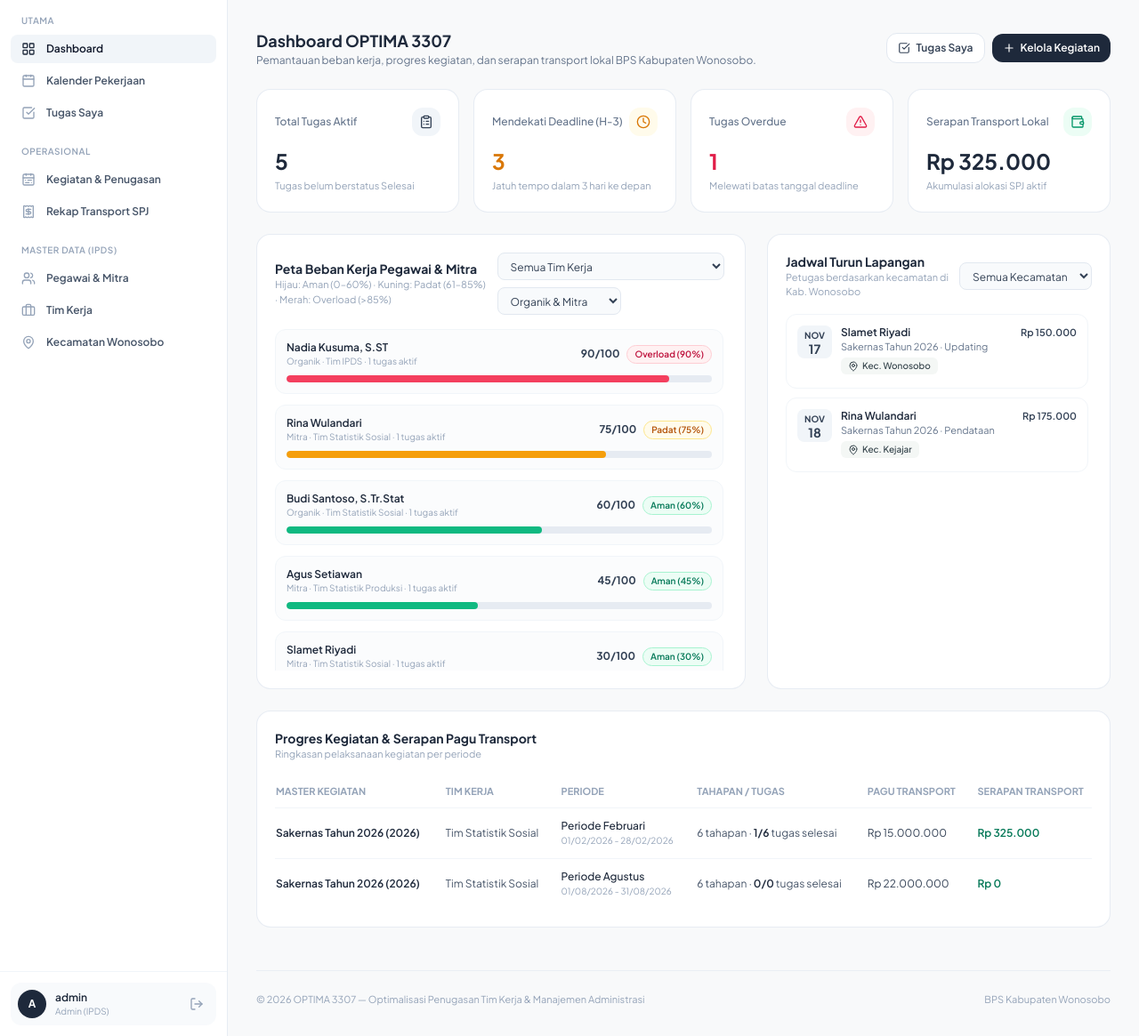
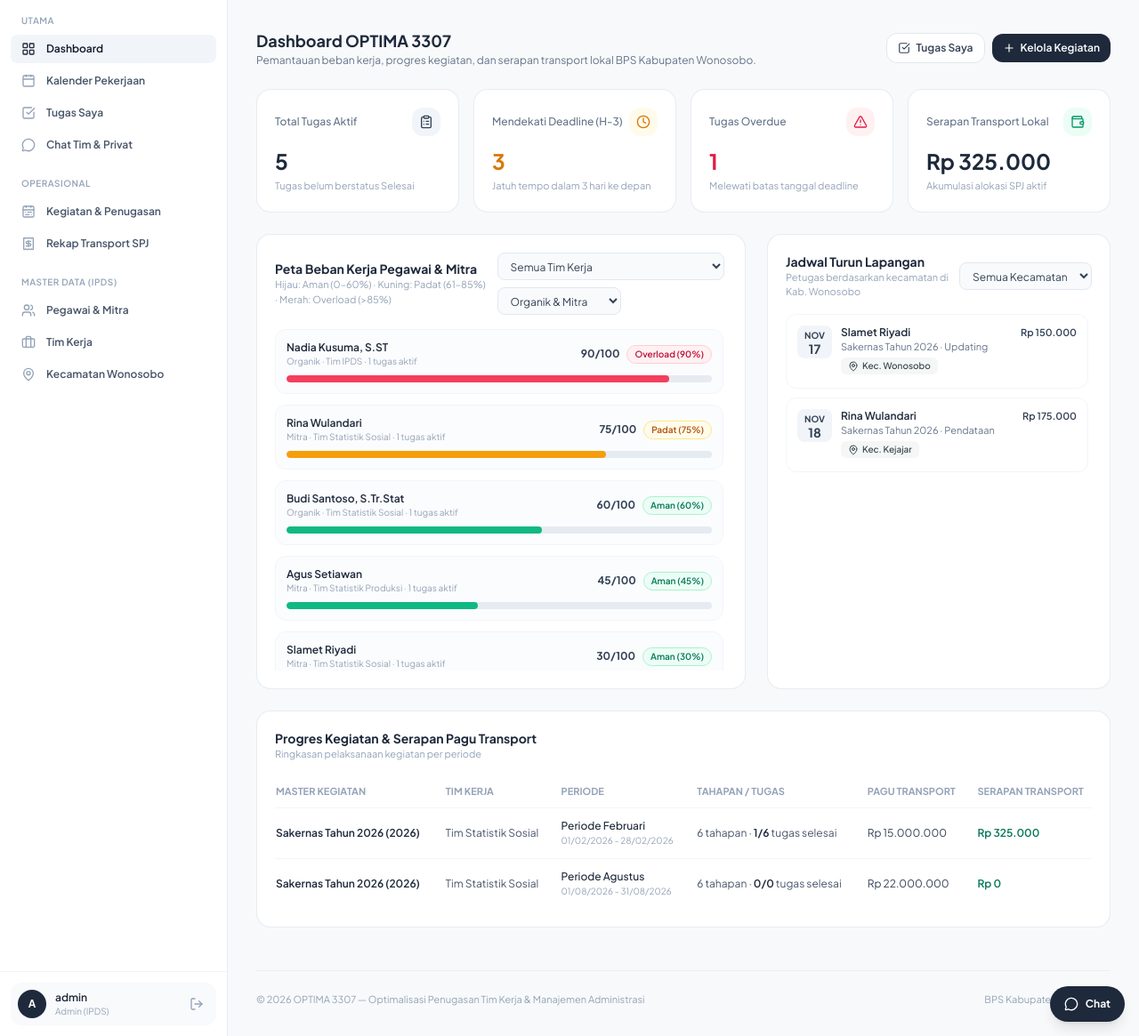
Before and after one commit to fahmi14/optima, a Laravel app: page / in a window 1280 px wide. Shown: the part 64-1229 px from the top of the page at 89% size. Run offline with Laravel 12, Linux system fonts and the light colour scheme; a user stored in the database is signed in; data comes from the database, SQL or seed files in the repository; tables that the repository leaves empty hold one stand-in row (values such as "Sample post"); some libraries are stand-ins or nearby versions.

Commit message:
Tambah fitur chat general dan privat di jendela kanan bawah

```diff
--- /dev/null
+++ b/app/Http/Controllers/ChatController.php
@@ -0,0 +1,115 @@
+<?php
+
+namespace App\Http\Controllers;
+
+use App\Models\ChatMessage;
+use App\Models\User;
+use Illuminate\Http\JsonResponse;
+use Illuminate\Http\Request;
+
+class ChatController extends Controller
+{
+    public function users(): JsonResponse
+    {
+        $authId = auth()->id();
+
+        $unreadCounts = ChatMessage::selectRaw('sender_id, COUNT(*) as total')
+            ->where('receiver_id', $authId)
+            ->whereNull('read_at')
+            ->groupBy('sender_id')
+            ->pluck('total', 'sender_id');
+
+        $users = User::where('id', '!=', $authId)
+            ->orderBy('name')
+            ->get()
+            ->map(fn (User $u) => [
+                'id' => $u->id,
+                'name' => $u->name,
+                'role_label' => $u->roleLabel(),
+                'unread' => (int) ($unreadCounts[$u->id] ?? 0),
+            ]);
+
+        return response()->json([
+            'users' => $users,
+            'total_unread' => (int) $unreadCounts->sum(),
+        ]);
+    }
+
+    public function messages(Request $request): JsonResponse
+    {
+        $authId = auth()->id();
+        $receiverId = $request->filled('receiver_id') ? (int) $request->receiver_id : null;
+
+        if ($receiverId) {
+            ChatMessage::where('sender_id', $receiverId)
+                ->where('receiver_id', $authId)
+                ->whereNull('read_at')
+                ->update(['read_at' => now()]);
+
+            $messages = ChatMessage::with('sender:id,name,role')
+                ->where(function ($q) use ($authId, $receiverId) {
+                    $q->where(function ($sub) use ($authId, $receiverId) {
+                        $sub->where('sender_id', $authId)->where('receiver_id', $receiverId);
+                    })->orWhere(function ($sub) use ($authId, $receiverId) {
+                        $sub->where('sender_id', $receiverId)->where('receiver_id', $authId);
+                    });
+                })
+                ->orderBy('id')
+                ->take(80)
+                ->get();
+        } else {
+            $messages = ChatMessage::with('sender:id,name,role')
+                ->whereNull('receiver_id')
+                ->orderBy('id')
+                ->take(80)
+                ->get();
+        }
+
+        return response()->json([
+            'messages' => $messages->map(fn (ChatMessage $m) => [
+                'id' => $m->id,
+                'sender_id' => $m->sender_id,
+                'sender_name' => $m->sender?->name ?? 'User',
+                'sender_role' => $m->sender?->roleLabel() ?? '',
+                'is_mine' => $m->sender_id === $authId,
+                'message' => $m->message,
+                'time' => $m->created_at->format('H:i'),
+            ]),
+        ]);
+    }
+
+    public function store(Request $request): JsonResponse
+    {
+        $data = $request->validate([
+            'message' => ['required', 'string', 'max:2000'],
+            'receiver_id' => ['nullable', 'integer', 'exists:users,id'],
+        ]);
+
+        $authId = auth()->id();
+        $receiverId = $data['receiver_id'] ?? null;
+
+        if ($receiverId !== null && (int) $receiverId === $authId) {
+            return response()->json(['message' => 'Tidak dapat mengirim pesan privat ke diri sendiri.'], 422);
+        }
+
+        $chat = ChatMessage::create([
+            'sender_id' => $authId,
+            'receiver_id' => $receiverId,
+            'message' => trim($data['message']),
+        ]);
+
+        $chat->load('sender:id,name,role');
+
+        return response()->json([
+            'message' => [
+                'id' => $chat->id,
+                'sender_id' => $chat->sender_id,
+                'sender_name' => $chat->sender?->name ?? 'User',
+                'sender_role' => $chat->sender?->roleLabel() ?? '',
+                'is_mine' => true,
+                'message' => $chat->message,
+                'time' => $chat->created_at->format('H:i'),
+            ],
+        ]);
+    }
+}
--- /dev/null
+++ b/app/Models/ChatMessage.php
@@ -0,0 +1,36 @@
+<?php
+
+namespace App\Models;
+
+use Illuminate\Database\Eloquent\Factories\HasFactory;
+use Illuminate\Database\Eloquent\Model;
+use Illuminate\Database\Eloquent\Relations\BelongsTo;
+
+class ChatMessage extends Model
+{
+    use HasFactory;
+
+    protected $fillable = [
+        'sender_id',
+        'receiver_id',
+        'message',
+        'read_at',
+    ];
+
+    protected function casts(): array
+    {
+        return [
+            'read_at' => 'datetime',
+        ];
+    }
+
+    public function sender(): BelongsTo
+    {
+        return $this->belongsTo(User::class, 'sender_id');
+    }
+
+    public function receiver(): BelongsTo
+    {
+        return $this->belongsTo(User::class, 'receiver_id');
+    }
+}
--- /dev/null
+++ b/resources/views/components/chat-widget.blade.php
@@ -0,0 +1,267 @@
+<div
+    x-data="chatWidget()"
+    x-init="init()"
+    @open-chat.window="openWindow()"
+    class="fixed bottom-4 right-4 z-50 flex flex-col items-end"
+>
+    <!-- Chat Window -->
+    <div
+        x-show="isOpen"
+        x-cloak
+        x-transition.origin.bottom.right
+        class="mb-3 w-[340px] sm:w-[380px] h-[470px] bg-white border border-slate-200 rounded-2xl shadow-xl flex flex-col overflow-hidden"
+    >
+        <!-- Header -->
+        <div class="px-4 py-3 bg-slate-800 text-white flex items-center justify-between shrink-0">
+            <div class="flex items-center gap-2 min-w-0">
+                <i data-lucide="message-circle" class="w-4 h-4 text-emerald-400 shrink-0"></i>
+                <div class="min-w-0">
+                    <p class="text-xs font-bold leading-none truncate">Chat OPTIMA 3307</p>
+                    <p class="text-[10px] text-slate-300 mt-0.5 truncate" x-text="mode === 'general' ? '# General (Semua Tim)' : (selectedUser ? 'Privat: ' + selectedUser.name : 'Pilih Kontak Privat')"></p>
+                </div>
+            </div>
+            <button @click="isOpen = false" class="p-1 text-slate-300 hover:text-white rounded-lg cursor-pointer" title="Tutup">
+                <i data-lucide="x" class="w-4 h-4"></i>
+            </button>
+        </div>
+
+        <!-- Tabs: General / Privat -->
+        <div class="grid grid-cols-2 border-b border-slate-200 bg-slate-50 text-xs font-semibold shrink-0">
+            <button
+                type="button"
+                @click="switchMode('general')"
+                :class="mode === 'general' ? 'bg-white text-slate-900 border-b-2 border-slate-800' : 'text-slate-500 hover:text-slate-800'"
+                class="py-2.5 px-3 text-center transition cursor-pointer"
+            >
+                # General
+            </button>
+            <button
+                type="button"
+                @click="switchMode('private')"
+                :class="mode === 'private' ? 'bg-white text-slate-900 border-b-2 border-slate-800' : 'text-slate-500 hover:text-slate-800'"
+                class="py-2.5 px-3 text-center transition cursor-pointer flex items-center justify-center gap-1.5"
+            >
+                <span>Privat</span>
+                <span x-show="totalUnread > 0" x-text="totalUnread" class="px-1.5 py-0.5 text-[10px] font-bold bg-rose-500 text-white rounded-full"></span>
+            </button>
+        </div>
+
+        <!-- Private User Picker (when mode === 'private' && !selectedUser) -->
+        <div x-show="mode === 'private' && !selectedUser" class="flex-1 overflow-y-auto divide-y divide-slate-100">
+            <div class="p-2.5 bg-slate-50/70">
+                <input type="text" x-model="userSearch" placeholder="Cari nama pegawai / mitra..." class="w-full text-xs bg-white border border-slate-200 rounded-xl px-3 py-1.5 focus:outline-none focus:border-slate-400">
+            </div>
+            <template x-for="u in filteredUsers()" :key="u.id">
+                <button
+                    type="button"
+                    @click="selectUser(u)"
+                    class="w-full px-4 py-2.5 flex items-center justify-between hover:bg-slate-50 text-left transition cursor-pointer"
+                >
+                    <div class="min-w-0">
+                        <p class="text-xs font-semibold text-slate-800 truncate" x-text="u.name"></p>
+                        <p class="text-[10px] text-slate-400 truncate" x-text="u.role_label"></p>
+                    </div>
+                    <span x-show="u.unread > 0" x-text="u.unread" class="px-2 py-0.5 text-[10px] font-bold bg-rose-500 text-white rounded-full shrink-0"></span>
+                </button>
+            </template>
+            <p x-show="filteredUsers().length === 0" class="p-6 text-center text-xs text-slate-400">Pengguna tidak ditemukan.</p>
+        </div>
+
+        <!-- Conversation Area (General OR Private with selectedUser) -->
+        <div x-show="mode === 'general' || (mode === 'private' && selectedUser)" class="flex-1 flex flex-col min-h-0">
+            <!-- Back bar for Private -->
+            <div x-show="mode === 'private' && selectedUser" class="px-3 py-1.5 bg-slate-50 border-b border-slate-100 flex items-center justify-between text-[11px] shrink-0">
+                <button type="button" @click="selectedUser = null" class="inline-flex items-center gap-1 font-semibold text-slate-600 hover:text-slate-900 cursor-pointer">
+                    <i data-lucide="arrow-left" class="w-3 h-3"></i>
+                    <span>Daftar Kontak</span>
+                </button>
+                <span class="font-semibold text-slate-700 truncate max-w-[180px]" x-text="selectedUser?.name"></span>
+            </div>
+
+            <!-- Messages -->
+            <div x-ref="msgContainer" class="flex-1 overflow-y-auto p-3 space-y-2.5 bg-[#F8F9FA]">
+                <template x-for="msg in messages" :key="msg.id">
+                    <div :class="msg.is_mine ? 'flex justify-end' : 'flex justify-start'">
+                        <div :class="msg.is_mine ? 'bg-slate-800 text-white rounded-2xl rounded-br-xs' : 'bg-white border border-slate-200 text-slate-700 rounded-2xl rounded-bl-xs'" class="max-w-[82%] px-3 py-2 shadow-2xs">
+                            <div x-show="!msg.is_mine" class="text-[10px] font-bold text-slate-500 mb-0.5" x-text="msg.sender_name + ' (' + msg.sender_role + ')'"></div>
+                            <p class="text-xs whitespace-pre-wrap break-words" x-text="msg.message"></p>
+                            <div :class="msg.is_mine ? 'text-slate-300' : 'text-slate-400'" class="text-[9px] text-right mt-1" x-text="msg.time"></div>
+                        </div>
+                    </div>
+                </template>
+                <p x-show="messages.length === 0" class="text-center text-xs text-slate-400 py-10">
+                    Belum ada pesan. Mulai percakapan sekarang!
+                </p>
+            </div>
+
+            <!-- Input -->
+            <form @submit.prevent="sendMessage()" class="p-2.5 bg-white border-t border-slate-200 flex items-center gap-2 shrink-0">
+                <input
+                    type="text"
+                    x-model="draft"
+                    placeholder="Tulis pesan..."
+                    required
+                    class="flex-1 text-xs bg-slate-50 border border-slate-200 rounded-xl px-3 py-2 focus:outline-none focus:bg-white focus:border-slate-400"
+                >
+                <button
+                    type="submit"
+                    :disabled="sending || !draft.trim()"
+                    class="p-2 bg-slate-800 hover:bg-slate-900 disabled:opacity-50 text-white rounded-xl transition cursor-pointer shrink-0"
+                    title="Kirim"
+                >
+                    <i data-lucide="send" class="w-4 h-4"></i>
+                </button>
+            </form>
+        </div>
+    </div>
+
+    <!-- Floating Toggle Button -->
+    <button
+        type="button"
+        @click="toggleWindow()"
+        class="relative inline-flex items-center gap-2 px-4 py-3 bg-slate-800 hover:bg-slate-900 text-white text-xs font-bold rounded-full shadow-lg transition cursor-pointer"
+    >
+        <i data-lucide="message-circle" class="w-4 h-4"></i>
+        <span>Chat</span>
+        <span
+            x-show="totalUnread > 0"
+            x-text="totalUnread"
+            class="absolute -top-1 -right-1 min-w-[20px] h-5 px-1.5 flex items-center justify-center text-[10px] font-bold bg-rose-500 text-white rounded-full border-2 border-white"
+        ></span>
+    </button>
+</div>
+
+<script>
+    function chatWidget() {
+        return {
+            isOpen: false,
+            mode: 'general',
+            users: [],
+            userSearch: '',
+            selectedUser: null,
+            messages: [],
+            draft: '',
+            sending: false,
+            totalUnread: 0,
+            pollTimer: null,
+
+            init() {
+                this.fetchUsers();
+                setInterval(() => {
+                    this.fetchUsers();
+                    if (this.isOpen && (this.mode === 'general' || this.selectedUser)) {
+                        this.fetchMessages(false);
+                    }
+                }, 4000);
+            },
+
+            openWindow() {
+                this.isOpen = true;
+                this.fetchUsers();
+                if (this.mode === 'general' || this.selectedUser) {
+                    this.fetchMessages(true);
+                }
+                this.$nextTick(() => lucide.createIcons());
+            },
+
+            toggleWindow() {
+                if (this.isOpen) {
+                    this.isOpen = false;
+                } else {
+                    this.openWindow();
+                }
+            },
+
+            switchMode(newMode) {
+                this.mode = newMode;
+                if (newMode === 'general') {
+                    this.fetchMessages(true);
+                } else {
+                    this.fetchUsers();
+                    if (this.selectedUser) {
+                        this.fetchMessages(true);
+                    }
+                }
+                this.$nextTick(() => lucide.createIcons());
+            },
+
+            selectUser(user) {
+                this.selectedUser = user;
+                user.unread = 0;
+                this.fetchMessages(true);
+                this.$nextTick(() => lucide.createIcons());
+            },
+
+            filteredUsers() {
+                const q = this.userSearch.toLowerCase().trim();
+                if (!q) return this.users;
+                return this.users.filter(u =>
+                    u.name.toLowerCase().includes(q) ||
+                    u.role_label.toLowerCase().includes(q)
+                );
+            },
+
+            async fetchUsers() {
+                try {
+                    const res = await fetch('{{ route('chat.users') }}', { headers: { 'Accept': 'application/json' } });
+                    if (!res.ok) return;
+                    const data = await res.json();
+                    this.users = data.users || [];
+                    this.totalUnread = data.total_unread || 0;
+                } catch (e) {}
+            },
+
+            async fetchMessages(scrollBottom = false) {
+                const receiverId = this.mode === 'private' && this.selectedUser ? this.selectedUser.id : '';
+                const url = '{{ route('chat.messages') }}' + (receiverId ? '?receiver_id=' + receiverId : '');
+                try {
+                    const res = await fetch(url, { headers: { 'Accept': 'application/json' } });
+                    if (!res.ok) return;
+                    const data = await res.json();
+                    const prevCount = this.messages.length;
+                    this.messages = data.messages || [];
+                    if (scrollBottom || this.messages.length > prevCount) {
+                        this.$nextTick(() => {
+                            const el = this.$refs.msgContainer;
+                            if (el) el.scrollTop = el.scrollHeight;
+                        });
+                    }
+                } catch (e) {}
+            },
+
+            async sendMessage() {
+                if (!this.draft.trim() || this.sending) return;
+                this.sending = true;
+                const receiverId = this.mode === 'private' && this.selectedUser ? this.selectedUser.id : null;
+                const token = document.querySelector('meta[name="csrf-token"]')?.getAttribute('content');
+
+                try {
+                    const res = await fetch('{{ route('chat.store') }}', {
+                        method: 'POST',
+                        headers: {
+                            'Content-Type': 'application/json',
+                            'Accept': 'application/json',
+                            'X-CSRF-TOKEN': token,
+                        },
+                        body: JSON.stringify({
+                            message: this.draft,
+                            receiver_id: receiverId,
+                        }),
+                    });
+
+                    if (res.ok) {
+                        const data = await res.json();
+                        this.messages.push(data.message);
+                        this.draft = '';
+                        this.$nextTick(() => {
+                            const el = this.$refs.msgContainer;
+                            if (el) el.scrollTop = el.scrollHeight;
+                        });
+                    }
+                } finally {
+                    this.sending = false;
+                }
+            },
+        };
+    }
+</script>
--- a/resources/views/layouts/app.blade.php
+++ b/resources/views/layouts/app.blade.php
@@ -3,6 +3,7 @@
 <head>
     <meta charset="UTF-8">
     <meta name="viewport" content="width=device-width, initial-scale=1.0">
+    <meta name="csrf-token" content="{{ csrf_token() }}">
     <title>@yield('title', 'Dashboard') - OPTIMA 3307 BPS Kabupaten Wonosobo</title>
 
     <link rel="preconnect" href="https://fonts.googleapis.com">
@@ -83,6 +84,11 @@
                         <i data-lucide="check-square" class="w-4 h-4 {{ request()->routeIs('tugas-saya.*') ? 'text-slate-800' : 'text-slate-400' }}"></i>
                         <span>Tugas Saya</span>
                     </a>
+
+                    <button type="button" @click="sidebarOpen = false; window.dispatchEvent(new CustomEvent('open-chat'))" class="w-full flex items-center gap-3 px-3 py-2 text-xs font-semibold rounded-lg transition-colors text-slate-600 hover:bg-slate-50 hover:text-slate-900 cursor-pointer">
+                        <i data-lucide="message-circle" class="w-4 h-4 text-slate-400"></i>
+                        <span>Chat Tim &amp; Privat</span>
+                    </button>
                 </div>
             </div>
 
@@ -237,6 +243,8 @@
         </main>
     </div>
 
+    @include('components.chat-widget')
+
     <script>
         document.addEventListener('DOMContentLoaded', () => {
             lucide.createIcons();
--- a/routes/web.php
+++ b/routes/web.php
@@ -3,6 +3,7 @@
 use App\Http\Controllers\Auth\ForgotPasswordController;
 use App\Http\Controllers\Auth\LoginController;
 use App\Http\Controllers\Auth\ResetPasswordController;
+use App\Http\Controllers\ChatController;
 use App\Http\Controllers\DashboardController;
 use App\Http\Controllers\KalenderController;
 use App\Http\Controllers\KecamatanController;
@@ -35,6 +36,11 @@ Route::middleware('auth')->group(function () {
 
     // Kalender Pekerjaan
     Route::get('/kalender', [KalenderController::class, 'index'])->name('kalender.index');
+
+    // Chat (General & Privat)
+    Route::get('/chat/users', [ChatController::class, 'users'])->name('chat.users');
+    Route::get('/chat/messages', [ChatController::class, 'messages'])->name('chat.messages');
+    Route::post('/chat/messages', [ChatController::class, 'store'])->name('chat.store');
 
     // Tugas Saya (Pegawai Organik & Mitra Statistik, juga tersedia untuk semua user)
     Route::get('/tugas-saya', [TugasSayaController::class, 'index'])->name('tugas-saya.index');
```
Also changed, not shown: database/migrations/2026_11_17_000001_create_chat_messages_table.php (added).
